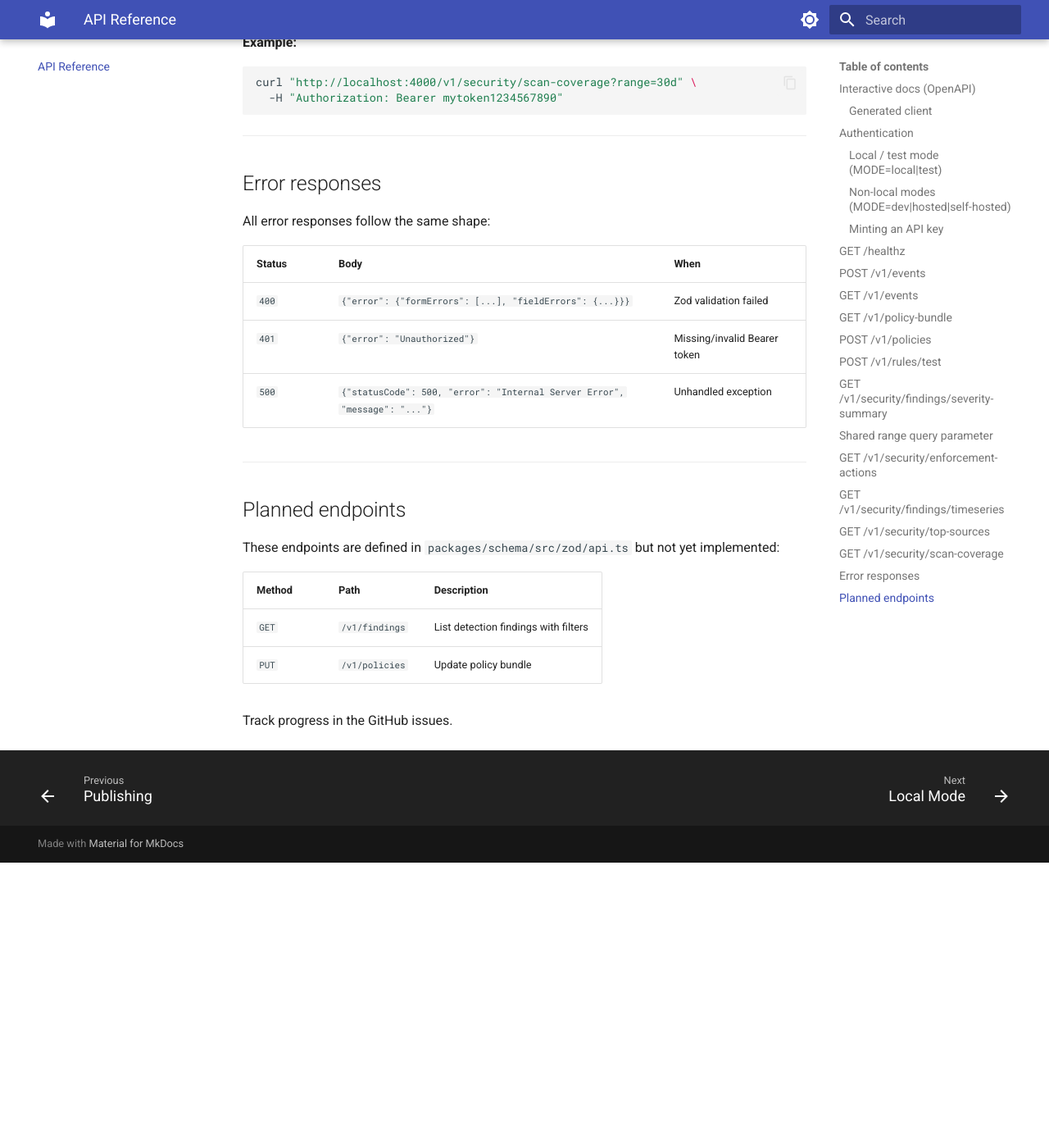
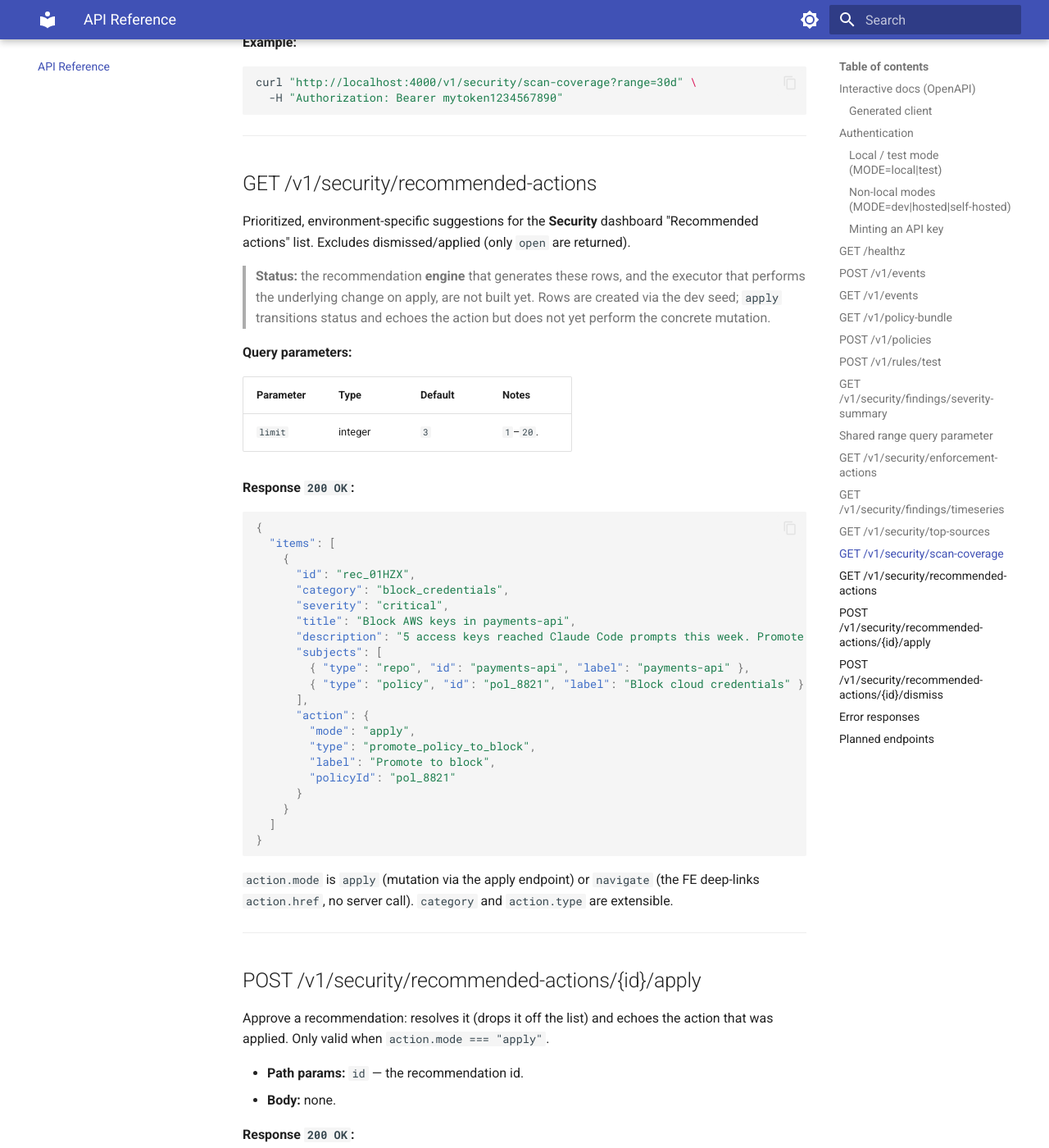
Before and after one commit to akasecurity/ai-tc-docs, an MkDocs documentation site: the page built from docs/api/reference.md, in a window 1280 px wide and 1400 px high, scrolled down 13203 px. Shown: the whole window at 82% size. Built offline with MkDocs 1.6.1 and Material for MkDocs 9.7.7, drawn with Linux system fonts in a browser that asks for light colours; before the commit the page ends 14255 px from its top, so only the background shows below that; some of the changed text lies outside the part shown.

Commit message:
feat(backend): security recommended-actions endpoints (list/apply/dismiss) (#100)
* feat(schema): recommended_actions table, migrations, and contracts

New tenant-scoped recommended_actions table (SQLite + Postgres with RLS +
FORCE RLS companion migration), drizzle-kit generated migrations, and the Zod
contracts for the recommended-actions endpoints (list + apply/dismiss),
including subjects/action shapes and the applied/dismissed responses.

* feat(backend): recommended-actions endpoints (list/apply/dismiss)

GET /v1/security/recommended-actions lists open suggestions; POST .../{id}/apply
and .../{id}/dismiss transition status (open → applied|dismissed) with the
contract's 404/409/422 codes. New RecommendationsRepository (tenant-scoped,
status state machine) + RecommendationsService, wired into the container, plus
dev-seed stub rows.

Slice B scope: no recommendation engine and no apply executor yet — apply only
transitions state and echoes the resolved action; the concrete downstream
mutation is deferred. SQLite repo tests, service units (state machine + error
mapping), pg RLS integration, and API reference docs.

* fix(backend): return 409 on a lost apply/dismiss race

apply/dismiss did findById then markResolved non-atomically; markResolved
returned void, so two concurrent requests both passed the open-check and both
returned 200 'applied'. markResolved now returns whether it transitioned a row
(WHERE status='open'); the service throws AlreadyResolved when it didn't, so the
race loser gets 409. Also closes the latent double-execution risk for the future
apply executor. Strengthens the pg integration test with the own-tenant positive
path (list + resolve under RLS), and tidies NewRecommendation to Omit<RecommendationRow,'status'>.

Surfaced by /code-review on #100.

* fix(backend): narrow markResolved status and add JSON parse context

Address Copilot review on #100: type markResolved's status as ResolvedStatus
('applied'|'dismissed', not 'open') so a caller can't resolve a row back to open;
wrap parseRow's JSON.parse of subjects/action with row/column context so a
malformed row fails with a diagnosable error instead of a bare SyntaxError.

* chore(client): regenerate OpenAPI client for recommended-actions

* chore(schema): regenerate embedded SQLite DDL for recommended_actions

````diff
--- a/docs/api/reference.md
+++ b/docs/api/reference.md
@@ -632,6 +632,90 @@ curl "http://localhost:4000/v1/security/scan-coverage?range=30d" \
 
 ---
 
+## GET /v1/security/recommended-actions
+
+Prioritized, environment-specific suggestions for the **Security** dashboard
+"Recommended actions" list. Excludes dismissed/applied (only `open` are returned).
+
+> **Status:** the recommendation **engine** that generates these rows, and the
+> executor that performs the underlying change on apply, are not built yet. Rows
+> are created via the dev seed; `apply` transitions status and echoes the action
+> but does not yet perform the concrete mutation.
+
+**Query parameters:**
+
+| Parameter | Type    | Default | Notes     |
+| --------- | ------- | ------- | --------- |
+| `limit`   | integer | `3`     | `1`–`20`. |
+
+**Response `200 OK`:**
+
+```json
+{
+  "items": [
+    {
+      "id": "rec_01HZX",
+      "category": "block_credentials",
+      "severity": "critical",
+      "title": "Block AWS keys in payments-api",
+      "description": "5 access keys reached Claude Code prompts this week. Promote the policy from warn to block for this repo.",
+      "subjects": [
+        { "type": "repo", "id": "payments-api", "label": "payments-api" },
+        { "type": "policy", "id": "pol_8821", "label": "Block cloud credentials" }
+      ],
+      "action": {
+        "mode": "apply",
+        "type": "promote_policy_to_block",
+        "label": "Promote to block",
+        "policyId": "pol_8821"
+      }
+    }
+  ]
+}
+```
+
+`action.mode` is `apply` (mutation via the apply endpoint) or `navigate` (the FE
+deep-links `action.href`, no server call). `category` and `action.type` are
+extensible.
+
+---
+
+## POST /v1/security/recommended-actions/{id}/apply
+
+Approve a recommendation: resolves it (drops it off the list) and echoes the
+action that was applied. Only valid when `action.mode === "apply"`.
+
+- **Path params:** `id` — the recommendation id.
+- **Body:** none.
+
+**Response `200 OK`:**
+
+```json
+{
+  "id": "rec_01HZX",
+  "status": "applied",
+  "appliedAction": { "type": "promote_policy_to_block", "policyId": "pol_8821" }
+}
+```
+
+**Errors:**
+
+| Status | `code`                     | When                                               |
+| ------ | -------------------------- | -------------------------------------------------- |
+| `404`  | `recommendation_not_found` | Unknown id, or not visible to the caller's tenant. |
+| `409`  | `already_resolved`         | Already applied or dismissed.                      |
+| `422`  | `not_applicable`           | `action.mode` is `navigate` (nothing to apply).    |
+
+## POST /v1/security/recommended-actions/{id}/dismiss
+
+Dismiss a recommendation (drops it off the list).
+
+- **Path params:** `id`. **Body:** none.
+- **Response `200 OK`:** `{ "id": "rec_01HZX", "status": "dismissed" }`
+- **Errors:** `404 recommendation_not_found`; `409 already_resolved`.
+
+---
+
 ## Error responses
 
 All error responses follow the same shape:
````
